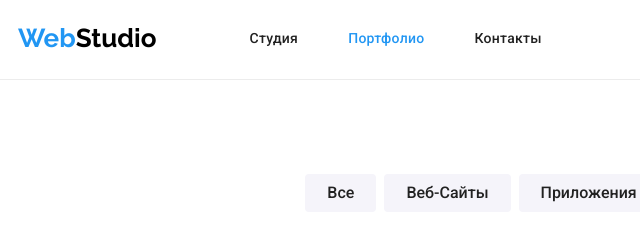
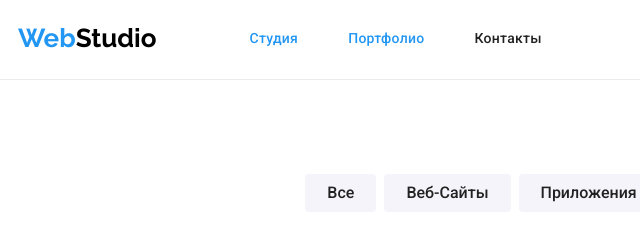
Before and after one commit to Yefimkin/goit-markup-hw-04, a plain HTML site: page portfolio.html in a window 1280 px wide. In both pictures the pointer is over the link "Студия". Shown: the top 240 px of the page, 37-677 px from the left. Drawn offline with nearby package versions, Linux system fonts and the light colour scheme.

Commit message:
Update styles.css

```diff
--- a/css/styles.css
+++ b/css/styles.css
@@ -126,6 +126,11 @@ body {
 }
 .menu-link-color {
   color: var(--second-text-color);
+}
+
+.menu-link:hover,
+.menu-link:focus {
+  color: var(--accent-color);
 }
 
 .menu-link.current {
```
